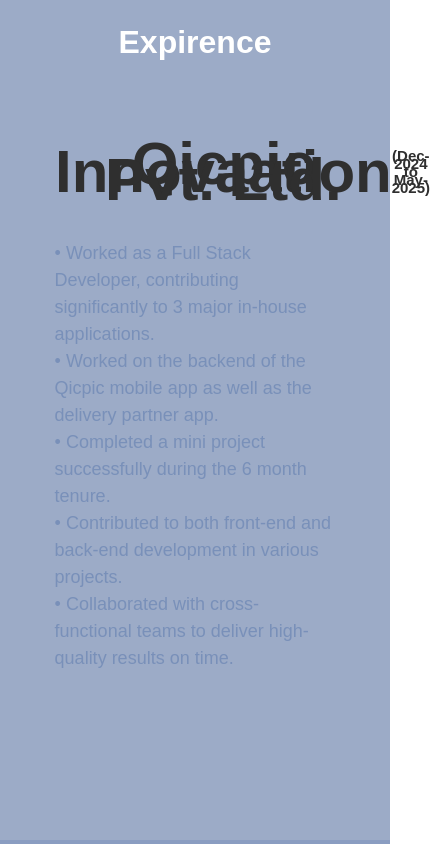
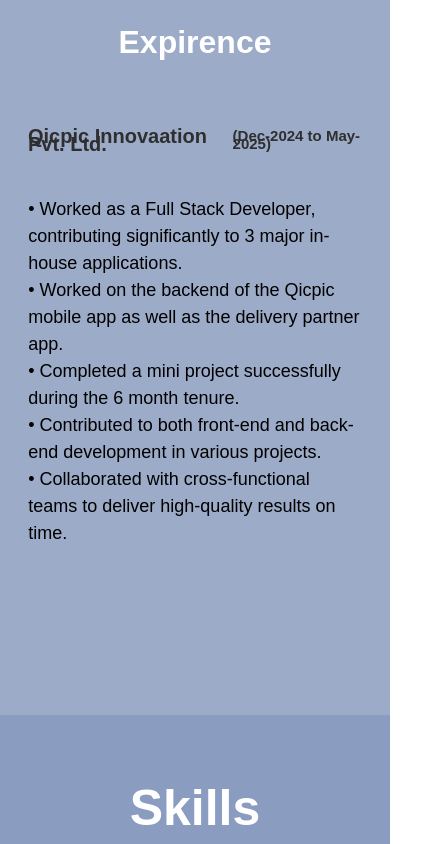
Before and after one commit to Aditya-Choudhary0/Aditya-Choudhary0.github.io, a React (Create React App) app: page / in a window 390 px wide. Shown: the part 1480-2324 px from the top of the page, 430 px wide, since content can reach past the window. Built offline with nearby package versions, Linux system fonts and the light colour scheme.

Commit message:
added the expirence

```diff
--- a/src/Components/Expirence.jsx
+++ b/src/Components/Expirence.jsx
@@ -12,7 +12,7 @@ const Expirence = () => {
                    Expirence</h1>
             <div className="intro-section">
                 <Fade right duration={2000}>
-                    <div id="user-detail-intro" className="about-me">
+                    <div id="user-detail-intro" className="about-expirence">
                         <Flip bottom duration={3000}>
                             <h2 style={{ color: "#2f2f2f"}}>Qicpic Innovaation Pvt. Ltd. <span style={{fontSize:15,color: "#2f2f2f"}}>(Dec-2024 to May-2025)</span></h2>
                         </Flip>
--- a/src/css/Expirence.css
+++ b/src/css/Expirence.css
@@ -2,19 +2,18 @@
     background-color: rgb(156, 171, 199);
 }
 
-.about-me{
+.about-expirence{
     display: flex;
     flex-direction: column;
     width: 60%;
     line-height: 0.5em;
 }
 
-.about-me>h1{
-    font-size: 60px;
+.about-expirence>h2{
     text-align: left;
 }
 
-.about-me>p{
+.about-expirence>p{
     color: #000000;
     line-height: 1.5em;
     font-size: 24px;
@@ -34,28 +33,27 @@
         justify-content: space-between;
         padding: 50px 0px 150px 0px;
     }
-    .about-me>p{
-        color: #7990b9;
+    .about-expirence>p{
+        color: #000000;
         line-height: 1.5em;
         font-size: 18px;
         font-weight: 500;
     }
-    .about-me>h2{
-        font-size: 60px;
+    .about-expirence>h2{
+        font-size: 20px;
         display: flex;
         align-items:center;
         margin: auto;
-        padding-top: 20px;
     }
     .home-img{
         margin-top: -50px;
         margin-bottom: 30px;
 
     }
-    .about-me{
+    .about-expirence{
         display: flex;
         flex-direction: column;
-        width: 80%;
+        width: 95%;
         line-height: 0.5em;
     }
 }
@@ -70,20 +68,20 @@
         justify-content: space-between;
         padding: 50px 0px 150px 0px;
     }
-    .about-me>p{
-        color: #7990b9;
+    .about-expirence>p{
+        color: #000000;
         line-height: 1.5em;
         font-size: 18px;
         font-weight: 500;
     }
-    .about-me>h2{
-        font-size: 60px;
+    .about-expirence>h2{
+        font-size: 20px;
         display: flex;
         align-items:center;
         margin: auto;
         padding-top: 20px;
     }
-    .about-me{
+    .about-expirence{
         display: flex;
         flex-direction: column;
         width: 80%;
```
